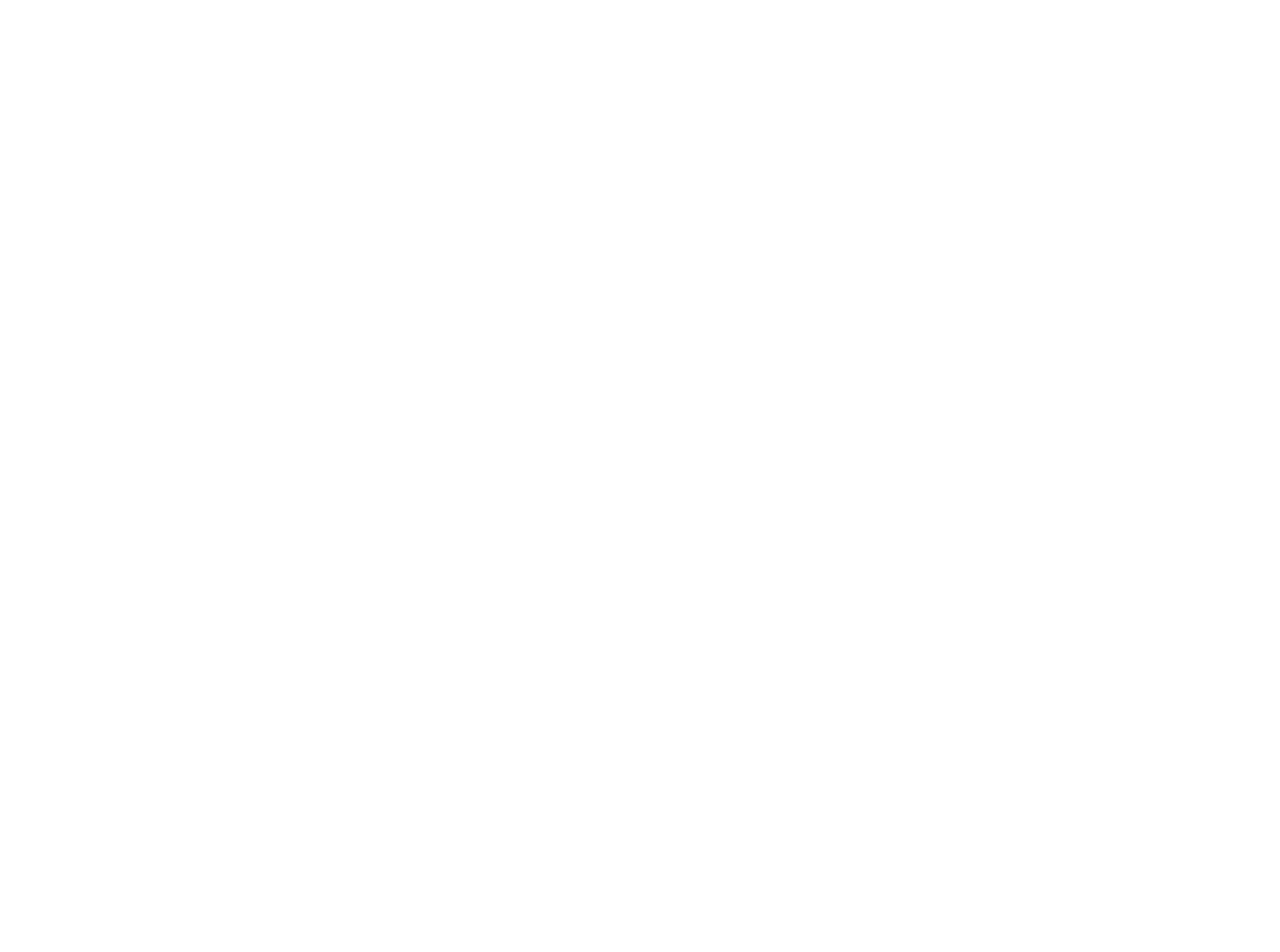
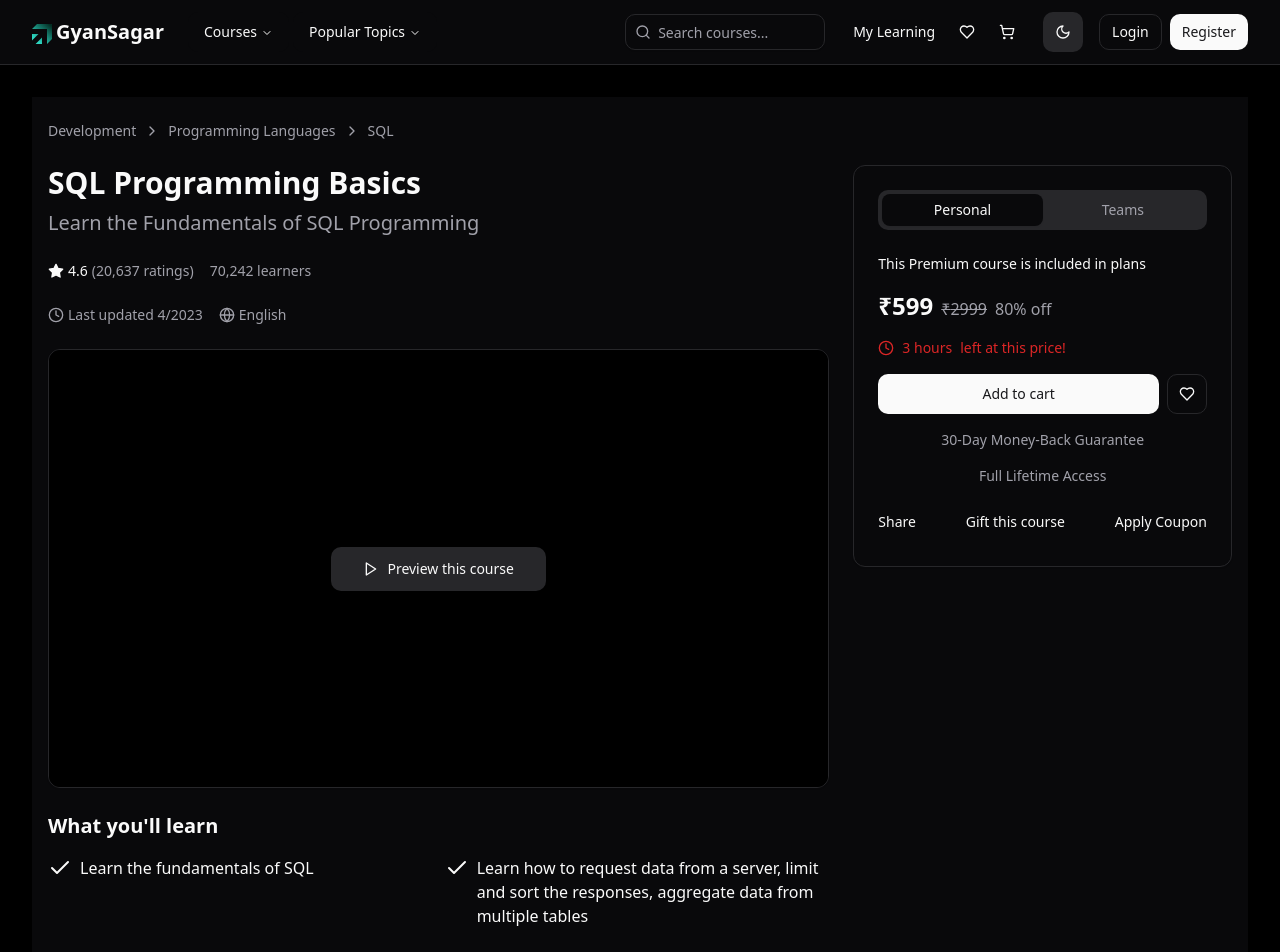
Before and after one commit to BearerOP/e-learn, a React (Vite) app: page /course/1 in a window 1280 px wide. Before the commit this address had no page. Shown: the top 952 px of the page. Before the commit the page ends 800 px from the top, so only its background shows below. Built offline with nearby package versions, Linux system fonts and the light colour scheme.

Commit message:
feat: add CourseOverview component and implement course navigation from LearningCourseCard

```diff
--- a/src/App.tsx
+++ b/src/App.tsx
@@ -6,6 +6,7 @@
 import InstructorDashboard from './components/instructor-dashboard';
 import RootLayout from './components/layout/RootLayout';
 import MyLearning from './pages/MyLearning';
+import CourseOverview from './components/course-overview';
 
 function App() {
   return (
@@ -17,7 +18,7 @@
             <Route path="/login" element={<LoginForm />} />
             <Route path="/profile" element={<Profile />} />
             <Route path="/my-learning" element={<MyLearning />} />
-
+            <Route path="/course/:courseId" element={<CourseOverview />} />
           </Route>
         </Routes>
         <Toaster duration={5000} position="bottom-right" expand={true} richColors />
--- /dev/null
+++ b/src/components/course-overview.tsx
@@ -0,0 +1,211 @@
+"use client"
+
+import { ChevronRight, Clock, Globe, Play, Star } from 'lucide-react'
+import {Link} from "react-router-dom"
+import { Button } from "@/components/ui/button"
+import { Card, CardContent } from "@/components/ui/card"
+import { Badge } from "@/components/ui/badge"
+import { Tabs, TabsContent, TabsList, TabsTrigger } from "@/components/ui/tabs"
+
+interface CourseDetailsProps {
+  course: {
+    id: string
+    title: string
+    description: string
+    category: string
+    subcategory: string
+    instructor: string
+    rating: number
+    totalRatings: number
+    totalLearners: number
+    lastUpdated: string
+    languages: string[]
+    price: number
+    originalPrice: number
+    objectives: string[]
+    relatedTopics: string[]
+  }
+}
+
+export default function CourseOverview() {
+  // This would normally come from your API/route params
+  const course = {
+    id: "sql-basics",
+    title: "SQL Programming Basics",
+    description: "Learn the Fundamentals of SQL Programming",
+    category: "Development",
+    subcategory: "Programming Languages",
+    instructor: "Global Academy",
+    rating: 4.6,
+    totalRatings: 20637,
+    totalLearners: 70242,
+    lastUpdated: "4/2023",
+    languages: ["English", "English [Auto]", "Dutch [Auto]"],
+    price: 599,
+    originalPrice: 2999,
+    objectives: [
+      "Learn the fundamentals of SQL",
+      "Learn how to request data from a server, limit and sort the responses, aggregate data from multiple tables"
+    ],
+    relatedTopics: ["SQL", "Programming Languages", "Development"]
+  }
+
+  return (
+    <div className="min-h-screen bg-background">
+      <div className="container mx-auto px-4 py-6">
+        {/* Breadcrumb */}
+        <nav className="flex items-center space-x-2 text-sm text-muted-foreground mb-6">
+          <Link to="/courses" className="hover:text-primary">
+            {course.category}
+          </Link>
+          <ChevronRight className="h-4 w-4" />
+          <Link to="/courses/programming" className="hover:text-primary">
+            {course.subcategory}
+          </Link>
+          <ChevronRight className="h-4 w-4" />
+          <span>SQL</span>
+        </nav>
+
+        {/* Course Content */}
+        <div className="grid gap-6 md:grid-cols-3">
+          <div className="md:col-span-2 space-y-6">
+            <div>
+              <h1 className="text-3xl font-bold mb-2">{course.title}</h1>
+              <p className="text-xl text-muted-foreground">{course.description}</p>
+            </div>
+
+            <div className="flex items-center gap-4 text-sm">
+              <div className="flex items-center gap-1">
+                <Star className="h-4 w-4 fill-primary text-primary" />
+                <span className="font-medium">{course.rating}</span>
+                <Link to="#reviews" className="text-muted-foreground hover:text-primary">
+                  ({course.totalRatings.toLocaleString()} ratings)
+                </Link>
+              </div>
+              <div className="text-muted-foreground">
+                {course.totalLearners.toLocaleString()} learners
+              </div>
+            </div>
+
+            <div className="flex items-center gap-4 text-sm text-muted-foreground">
+              <div className="flex items-center gap-1">
+                <Clock className="h-4 w-4" />
+                Last updated {course.lastUpdated}
+              </div>
+              <div className="flex items-center gap-1">
+                <Globe className="h-4 w-4" />
+                {course.languages[0]}
+              </div>
+            </div>
+
+            <Card className="aspect-video relative overflow-hidden">
+              <div className="absolute inset-0 flex items-center justify-center bg-black">
+                <Button size="lg" variant="secondary" className="gap-2">
+                  <Play className="h-6 w-6" />
+                  Preview this course
+                </Button>
+              </div>
+            </Card>
+
+            <div className="space-y-4">
+              <h2 className="text-xl font-semibold">What you'll learn</h2>
+              <ul className="grid gap-3 sm:grid-cols-2">
+                {course.objectives.map((objective, i) => (
+                  <li key={i} className="flex gap-2">
+                    <svg
+                      xmlns="http://www.w3.org/2000/svg"
+                      viewBox="0 0 24 24"
+                      fill="none"
+                      stroke="currentColor"
+                      strokeWidth="2"
+                      strokeLinecap="round"
+                      strokeLinejoin="round"
+                      className="h-6 w-6 flex-shrink-0"
+                    >
+                      <polyline points="20 6 9 17 4 12" />
+                    </svg>
+                    <span>{objective}</span>
+                  </li>
+                ))}
+              </ul>
+            </div>
+
+            <div className="space-y-4">
+              <h2 className="text-xl font-semibold">Explore related topics</h2>
+              <div className="flex flex-wrap gap-2">
+                {course.relatedTopics.map((topic, i) => (
+                  <Badge key={i} variant="secondary">
+                    {topic}
+                  </Badge>
+                ))}
+              </div>
+            </div>
+          </div>
+
+          <div className="md:col-span-1">
+            <Card className="sticky top-6">
+              <CardContent className="p-6">
+                <Tabs defaultValue="personal" className="w-full">
+                  <TabsList className="w-full mb-4">
+                    <TabsTrigger value="personal" className="flex-1">Personal</TabsTrigger>
+                    <TabsTrigger value="teams" className="flex-1">Teams</TabsTrigger>
+                  </TabsList>
+                  <TabsContent value="personal" className="space-y-4">
+                    <div className="flex items-center gap-2">
+                      <div className="text-sm">This Premium course is included in plans</div>
+                    </div>
+                    <div className="flex items-baseline gap-2">
+                      <span className="text-2xl font-bold">₹{course.price}</span>
+                      <span className="text-muted-foreground line-through">₹{course.originalPrice}</span>
+                      <span className="text-muted-foreground">
+                        {Math.round(((course.originalPrice - course.price) / course.originalPrice) * 100)}% off
+                      </span>
+                    </div>
+                    <div className="flex items-center gap-2 text-sm text-red-600">
+                      <Clock className="h-4 w-4" />
+                      <span>3 hours</span>
+                      left at this price!
+                    </div>
+                    <div className="flex gap-2">
+                      <Button className="flex-1">Add to cart</Button>
+                      <Button variant="outline" size="icon">
+                        <svg
+                          xmlns="http://www.w3.org/2000/svg"
+                          viewBox="0 0 24 24"
+                          fill="none"
+                          stroke="currentColor"
+                          strokeWidth="2"
+                          strokeLinecap="round"
+                          strokeLinejoin="round"
+                          className="h-4 w-4"
+                        >
+                          <path d="M19 14c1.49-1.46 3-3.21 3-5.5A5.5 5.5 0 0 0 16.5 3c-1.76 0-3 .5-4.5 2-1.5-1.5-2.74-2-4.5-2A5.5 5.5 0 0 0 2 8.5c0 2.3 1.5 4.05 3 5.5l7 7Z" />
+                        </svg>
+                      </Button>
+                    </div>
+                    <div className="text-center text-sm text-muted-foreground">
+                      30-Day Money-Back Guarantee
+                    </div>
+                    <div className="text-center text-sm text-muted-foreground">
+                      Full Lifetime Access
+                    </div>
+                    <div className="flex justify-between text-sm">
+                      <Button variant="link" className="p-0">Share</Button>
+                      <Button variant="link" className="p-0">Gift this course</Button>
+                      <Button variant="link" className="p-0">Apply Coupon</Button>
+                    </div>
+                  </TabsContent>
+                  <TabsContent value="teams" className="space-y-4">
+                    <div className="text-center text-muted-foreground">
+                      Contact sales for team pricing
+                    </div>
+                  </TabsContent>
+                </Tabs>
+              </CardContent>
+            </Card>
+          </div>
+        </div>
+      </div>
+    </div>
+  )
+}
--- a/src/components/learning-course-card.tsx
+++ b/src/components/learning-course-card.tsx
@@ -14,6 +14,7 @@
   DropdownMenuTrigger,
 } from "@/components/ui/dropdown-menu"
 import { Progress } from "@/components/ui/progress"
+import { useNavigate } from 'react-router-dom'
 
 interface LearningCourseCardProps {
   course: Course
@@ -21,6 +22,7 @@
 }
 
 export function LearningCourseCard({ course, progress=0 }: LearningCourseCardProps) {
+  const navigate = useNavigate()
   return (
     <Card className="overflow-hidden">
       <CardHeader className="p-0">
@@ -64,7 +66,10 @@
         </div>
       </CardContent>
       <CardFooter className="p-4 pt-0">
-        <Button className="w-full">
+        <Button className="w-full" onClick={() => {
+          // Redirect to course page
+          navigate(`/course/get?courseId=${course._id}`)
+        }}>
           {progress === 0 ? 'Start Course' : 'Continue Learning'}
         </Button>
       </CardFooter>
--- a/src/lib/api.ts
+++ b/src/lib/api.ts
@@ -63,3 +63,11 @@
         console.error(err);
     }
 }
+
+export const fetchCourse = (id: string) => {
+    try {
+        return api.get(`/course/${id}`);
+    } catch (err) {
+        console.error(err);
+    }
+}
```
